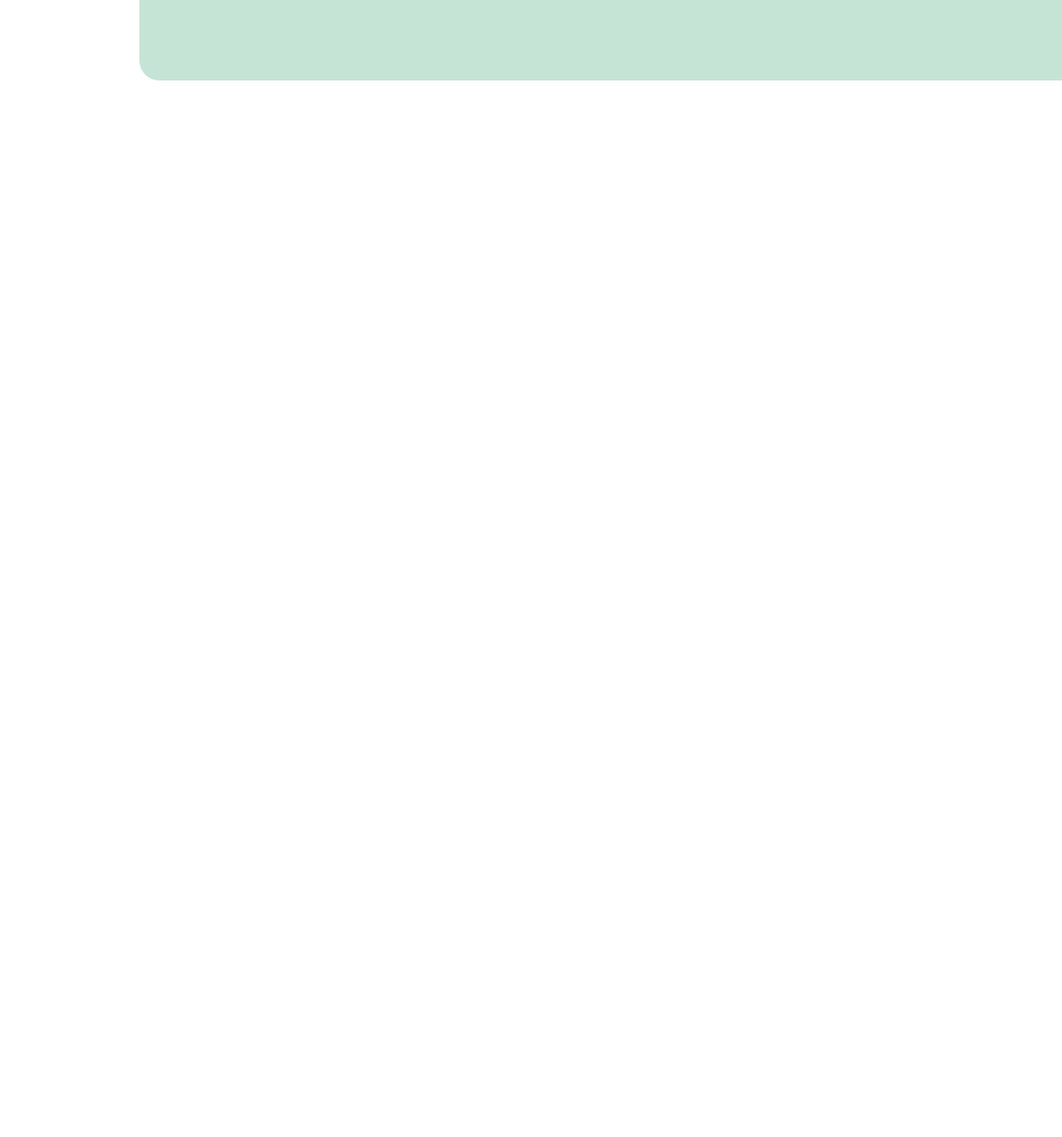
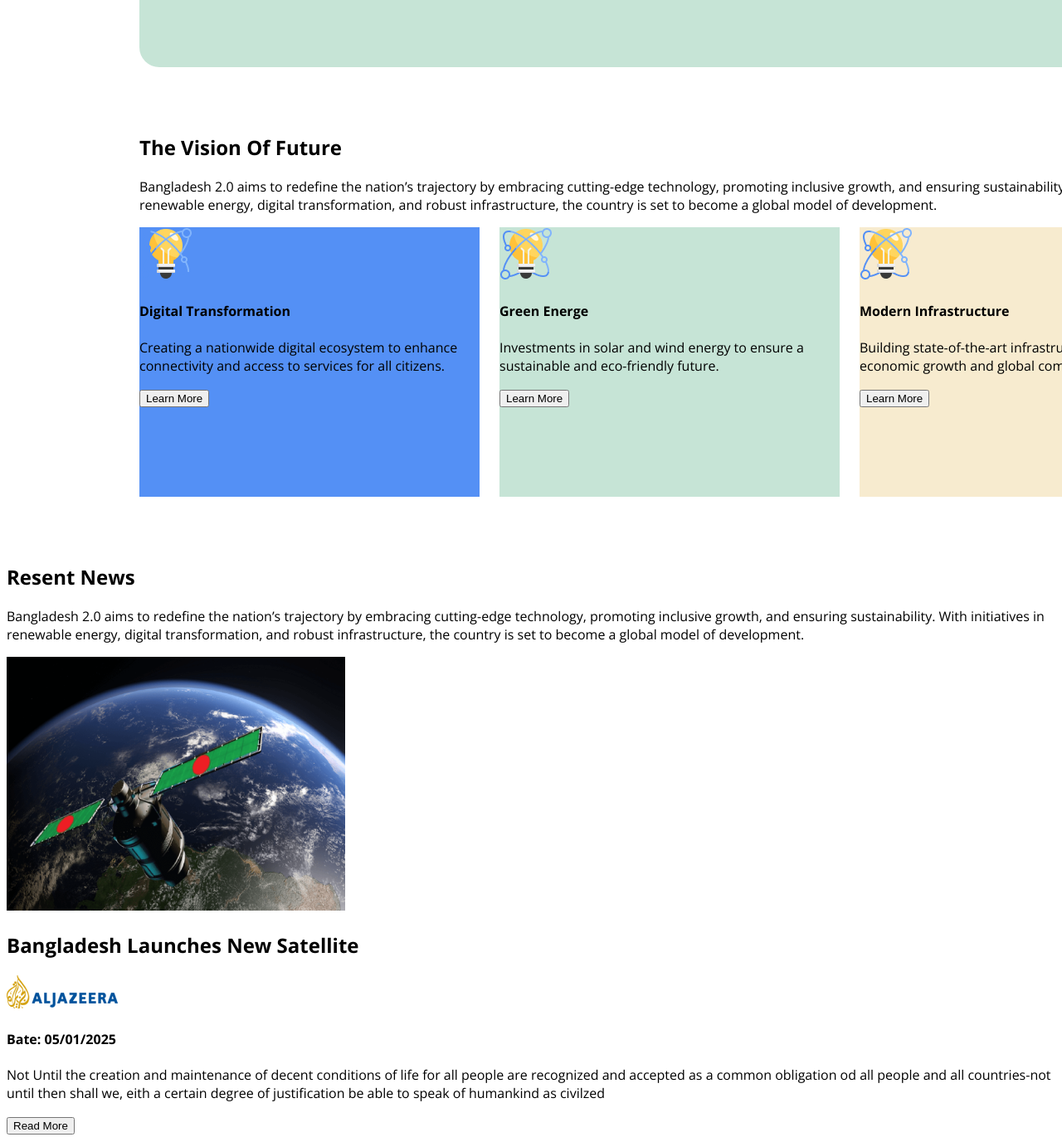
Before and after one commit to DipuBaroi/my-first-assignment, a plain HTML site: page index.html in a window 1280 px wide. Shown: the part 536-1907 px from the top of the page at 83% size. Before the commit the page ends 800 px from the top, so only its background shows below. Drawn offline with nearby package versions, Linux system fonts and the light colour scheme.

Commit message:
added box and news

```diff
--- a/index.html
+++ b/index.html
@@ -27,6 +27,69 @@
 
         </div>
 
+        <div class="cards-sections">
+            <h2 class="card-main-title">The Vision Of Future</h2>
+            <p class="simple-text">Bangladesh 2.0 aims to redefine the nation’s trajectory by embracing cutting-edge technology, promoting inclusive growth, and ensuring sustainability. With initiatives in renewable energy, digital transformation, and robust infrastructure, the country is set to become a global model of development.</p>
+
+            <div class="cards">
+                <div class="card1">
+                    <img src="assets/card-icon.png" alt="">
+                    <h4 class="card123-title">Digital Transformation</h4>
+                    <p class="card123-description">Creating a nationwide digital ecosystem to enhance connectivity and access to services for all citizens.</p>
+                    <button class="card1-btn">Learn More</button>
+                </div>
+                <div class="card2">
+                    <img src="assets/card-icon.png" alt="">
+                    <h4 class="card123-title">Green Energe</h4>
+                    <p class="card123-description">Investments in solar and wind energy to ensure a sustainable and eco-friendly future.</p>
+                    <button class="card2-btn">Learn More</button>
+                </div>
+                <div class="card3">
+                    <img src="assets/card-icon.png" alt="">
+                    <h4 class="card123-title">Modern Infrastructure</h4>
+                    <p class="card123-description">Building state-of-the-art infrastructure to support economic growth and global competitiveness.</p>
+                    <button class="card3-btn">Learn More</button>
+                </div>
+            </div>
+        </div>
+
+
+
+        <div>
+            <h2>Resent News</h2>
+            <p>Bangladesh 2.0 aims to redefine the nation’s trajectory by embracing cutting-edge technology, promoting inclusive growth, and ensuring sustainability. With initiatives in renewable energy, digital transformation, and robust infrastructure, the country is set to become a global model of development.</p>
+            <div>
+                <img src="assets/satelite.png" alt="">
+                <div>
+                    <h2>Bangladesh Launches New Satellite</h2>
+                    <img src="assets/al-jazeera.png" alt="">
+                    <h4>Bate: 05/01/2025</h4>
+                    <p>Not Until the creation and maintenance of decent conditions of life for all people are recognized and accepted as a common obligation od all people and all countries-not until then shall we, eith a certain degree of justification be able to speak of humankind as civilzed</p>
+
+                    <button>Read More</button>
+
+                </div>
+            </div>
+        </div>
+
+        <div>
+            <h2>Resent News</h2>
+            <p>Bangladesh 2.0 aims to redefine the nation’s trajectory by embracing cutting-edge technology, promoting inclusive growth, and ensuring sustainability. With initiatives in renewable energy, digital transformation, and robust infrastructure, the country is set to become a global model of development.</p>
+            <div>
+
+                <div>
+                    <h2>Bangladesh Launches New Satellite</h2>
+                    <img src="assets/al-jazeera.png" alt="">
+                    <h4>Bate: 05/01/2025</h4>
+                    <p class="">Not Until the creation and maintenance of decent conditions of life for all people are recognized and accepted as a common obligation od all people and all countries-not until then shall we, eith a certain degree of justification be able to speak of humankind as civilzed</p>
+
+                    <button>Read More</button>
+
+                </div>
+                <img src="assets/satelite.png" alt="">
+            </div>
+        </div>
+
     </main>
     <footer>
 
--- a/styles/style.css
+++ b/styles/style.css
@@ -1,4 +1,3 @@
-
 
 .fira-sans-normal {
   font-family: "Open Sans", serif;
@@ -17,7 +16,6 @@
     justify-content: space-between;
     width:1280px;
     height: 560;
-    display:flex;
     background-color: #C6E4D6;
     margin: 18px 160px;
     padding: 100px 80px;
@@ -30,7 +28,7 @@
 
 .bannar-title{
     font-size: 24;
-    color: #0E0E0E;
+    color: #706969;
     font-weight: 400;
     margin-bottom: 16px;
 }
@@ -46,11 +44,70 @@
     color: #fff;
     font-weight: 600;
     background-color:#006A50;
-    padding:34px 17px;
+
     border-radius: 8px;
 
+}
+.bannar-btn:hover{
+    background-color:#fff;
+    color:#006A50;
 }
 
 .bannar-picture{
     width:475px;
 }
+
+/* Vision feature  */
+
+.cards-sections{
+    margin:80px 160px;
+    /* justify-content: space-between */
+    width:1280px;
+
+}
+
+.card-main-title{
+
+}
+.simple-text{
+
+}
+.cards{
+    display: flex;
+    Width: 1280px;
+    height: 325px;
+    /* margin:18px 160px; */
+}
+
+.card1{
+    background-color: #5490F5;
+    width:410px;
+    height: 325px;
+}
+.card2{
+    background-color: #C6E4D6;
+    margin-left: 24px;
+    width:410px;
+    height: 325px;
+}
+.card3{
+    background-color:#F7EBCF;
+    margin-left:24px;
+    width:410px;
+    height: 325px;
+}
+.card123-title{
+
+}
+.card123-description{
+
+}
+.card1-btn{
+
+}
+.card2-btn{
+
+}
+.card3-btn{
+
+}
```
